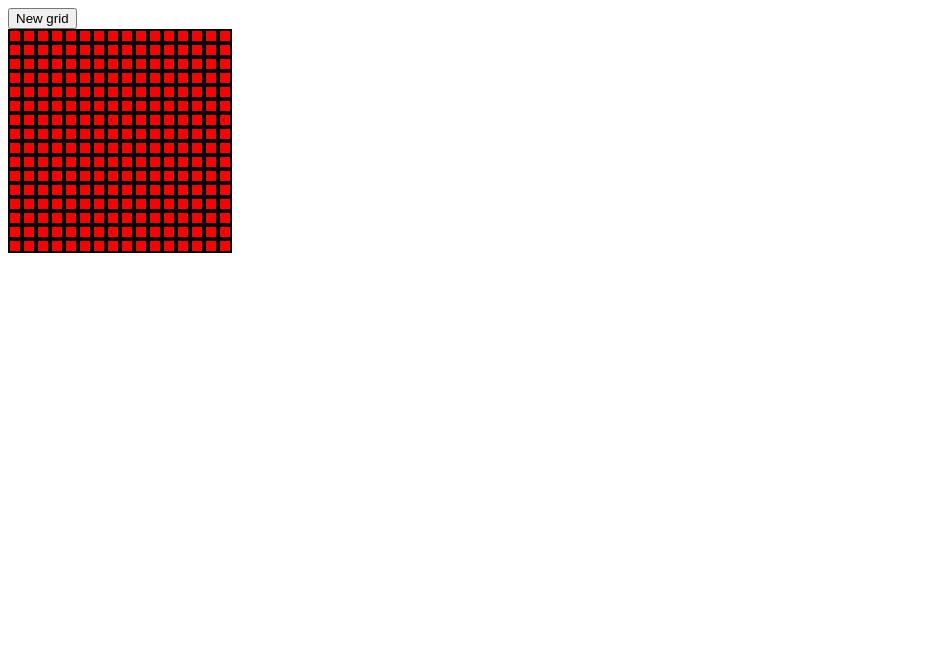
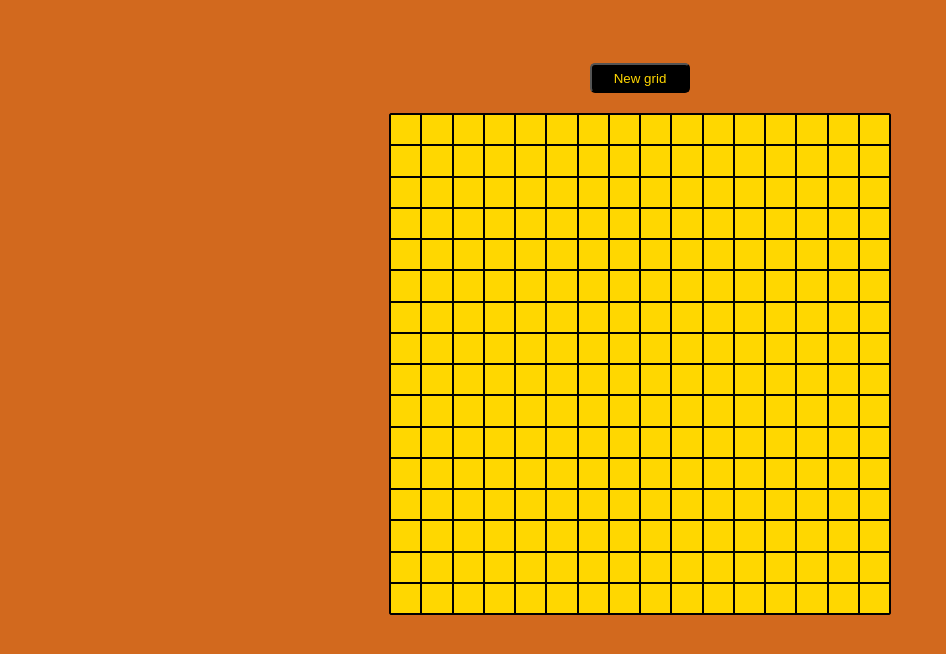
Before and after one commit to marcoveron/etch-a-sketch, a plain HTML site: page index.html in a window 1280 px wide. Shown: the whole page, without its empty margins (0-946 px from the left). Drawn offline with Linux system fonts and the light colour scheme.

Commit message:
Resize the grids for different display
A logic to apply a given width and height to the grids of a particular
display size that is selected or indicated by the user via the prompt.

```diff
--- a/scripts/scripts.js
+++ b/scripts/scripts.js
@@ -9,6 +9,7 @@ for (let i = 0; i<16; i++){
     for (let j = 0; j<16; j++){
         row = document.createElement("div");
         row.className = 'row';
+        row.addEventListener("mouseover", (event) => [event.target.style.backgroundColor = "white", event.target.style.border = "1px solid white"])
         column.appendChild(row);
     }
 }
@@ -32,6 +33,8 @@ function insertGrid(size) {
         y.remove();
     }
 
+    let width = 500/(size);
+
     for (let i = 0; i<size; i++){
         column = document.createElement("div");
         column.className = 'column';
@@ -39,9 +42,12 @@ function insertGrid(size) {
         for (let j = 0; j<size; j++){
             row = document.createElement("div");
             row.className = 'row';
+            row.style.width = `${width}px`;
+            row.style.height = `${width}px`;
+            row.addEventListener("mouseover", (event) => [event.target.style.backgroundColor = "white", event.target.style.border = "1px solid white"])
             column.appendChild(row);
         }
     }
 }
 
-newGridButton.addEventListener("click", () => insertGrid(newGridSize = window.prompt("Please enter the new size of your window")));
+newGridButton.addEventListener("click", () => insertGrid(newGridSize = window.prompt("Please enter the new size of your grid")));
--- a/style/style.css
+++ b/style/style.css
@@ -1,15 +1,39 @@
+body {
+    display: flex;
+    align-items: center;
+    justify-content: space-around;
+    gap: 20px;
+    flex-direction: column;
+    padding: 55px;
+    background-color: chocolate;
+}
+
+.container {
+    max-width: 500px;
+    max-height: 500px;
+    border: 1px solid black;
+    border-radius: 2px;
+}
+
 .column {
     display: flex;
 }
 
 .row {
-    width: 10px;
-    height: 10px;
-    background-color: red;
-    border: black solid 2px;
-    transition: background-color 0.5s;
+    margin: 0;
+    padding: 0;
+    box-sizing: border-box;
+    border: 0.1px solid black;
+    width: 31.25px;
+    height: 31.25px;
+    background-color: gold;
+    transition: background-color 0.s;
 }
 
-.row:hover {
-    background-color: white;
+button {
+    background-color: black;
+    color: gold;
+    border-radius: 5px;
+    height: 30px;
+    width: 100px;
 }
```
